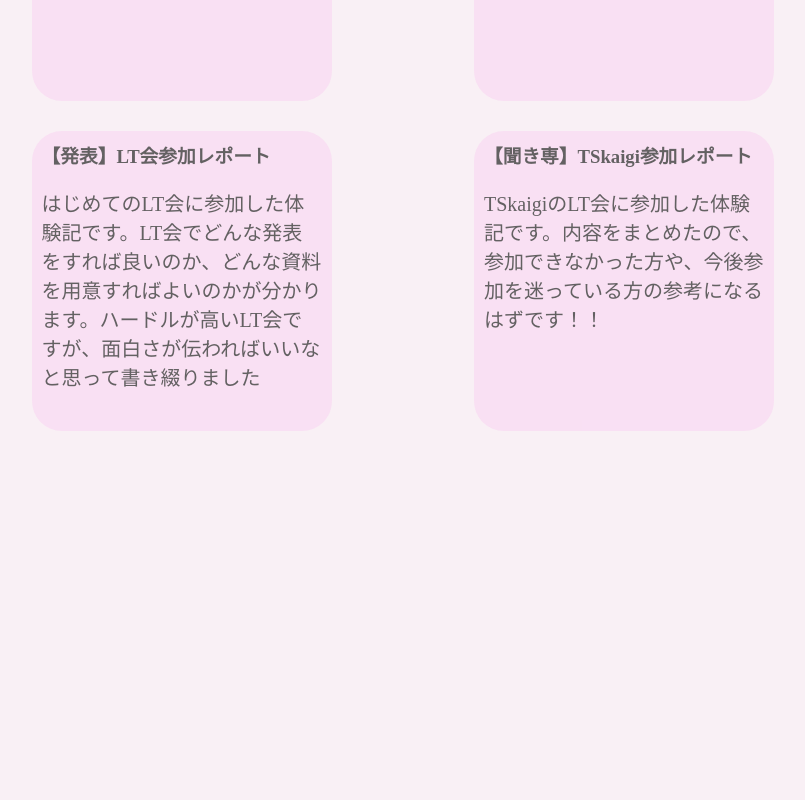
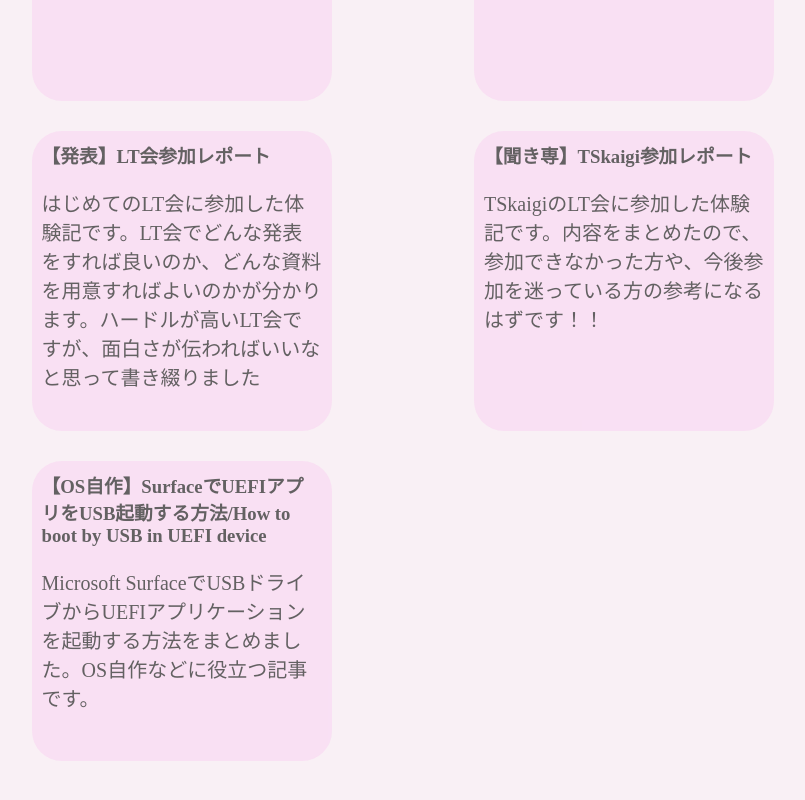
Before and after one commit to tomonarimomoka/blog-react, a React (Vite) app in the folder tech-blog/: page /ListAll in a window 1280 px wide. Shown: the part 3645-4445 px from the top of the page, without its empty margins (181-986 px from the left). Before the commit the page ends 4227 px from the top, so only its background shows below. Built offline with nearby package versions, Linux system fonts and the light colour scheme.

Commit message:
最終fix

```diff
--- a/tech-blog/src/artical/HowToBootSurfaceByUSB.tsx
+++ b/tech-blog/src/artical/HowToBootSurfaceByUSB.tsx
@@ -1,5 +1,5 @@
 import { FC } from "react";
-import {ArticalPage , SubTitle , References_link , Img_30 , Img_50, References_book , SourceCode} from '../Parts';
+import {ArticalPage , SubTitle , References_link , Img_50, References_book , SourceCode} from '../Parts';
 
 export const HowToBootSurfaceByUSB: FC = () => {
   const command_ex = `clean
@@ -7,7 +7,7 @@ create partition primary
 format fs=fat32 quick
 assign`
   return(
-    <ArticalPage title="【自作OS】SurfaceでUEFIアプリをUSB起動する方法/How to boot by USB in UEFI device">
+    <ArticalPage title="【OS自作】SurfaceでUEFIアプリをUSB起動する方法/How to boot by USB in UEFI device">
       <SubTitle subTitle="記事概要/Abstruct" />
       <p>
         Microsoft SurfaceでUSBドライブからUEFIアプリケーションを起動する方法をまとめました。
--- a/tech-blog/src/list/ListAll.tsx
+++ b/tech-blog/src/list/ListAll.tsx
@@ -31,6 +31,9 @@ export const ListAll: FC = () => {
                 <ArticleCard title="【生成AI】ハッカソン参加レポート vol.3"  component="Hakkason_3" > ハッカソンでの敗因を探り、優勝するためには何が必要かを考えます。優勝目指す方の参考になれば！</ArticleCard>
                 <ArticleCard title="【発表】LT会参加レポート"  component="FirstLTparty" > はじめてのLT会に参加した体験記です。LT会でどんな発表をすれば良いのか、どんな資料を用意すればよいのかが分かります。ハードルが高いLT会ですが、面白さが伝わればいいなと思って書き綴りました</ArticleCard>
                 <ArticleCard title="【聞き専】TSkaigi参加レポート"  component="TSkaigiReport"> TSkaigiのLT会に参加した体験記です。内容をまとめたので、参加できなかった方や、今後参加を迷っている方の参考になるはずです！！</ArticleCard>
+                <ArticleCard title="【OS自作】SurfaceでUEFIアプリをUSB起動する方法/How to boot by USB in UEFI device" component="HowToBootSurfaceByUSB">
+                    Microsoft SurfaceでUSBドライブからUEFIアプリケーションを起動する方法をまとめました。OS自作などに役立つ記事です。
+                </ArticleCard>
             </FlexBox>
         </>
     )
--- a/tech-blog/src/list/ListExplanation.tsx
+++ b/tech-blog/src/list/ListExplanation.tsx
@@ -21,6 +21,9 @@ export const ListExplanation: FC = () => {
                 <ArticleCard title="はじめてのvim"  component="VimForBeginner" > vimを初めて使う人のための記事です</ArticleCard>
                 <ArticleCard title="HTMLからReactに移植する方法"  component="HowToMigrateBlog" > HTML・CSSで書かれた静的なサイトからTypeScrip×Reactにマイグレーションする方法を解説！</ArticleCard>
                 <ArticleCard title="はじめてのLinux" component="FirstLinux" >Linuxを使い始めるときに、初めに覚えるべきコマンドを紹介！用途別に紹介しているためコマンドを全く知らなくても、調べやすいはずです。</ArticleCard>
+                <ArticleCard title="【OS自作】SurfaceでUEFIアプリをUSB起動する方法/How to boot by USB in UEFI device" component="HowToBootSurfaceByUSB">
+                    Microsoft SurfaceでUSBドライブからUEFIアプリケーションを起動する方法をまとめました。OS自作などに役立つ記事です。
+                </ArticleCard>
             </FlexBox>
         </>
     )
```
